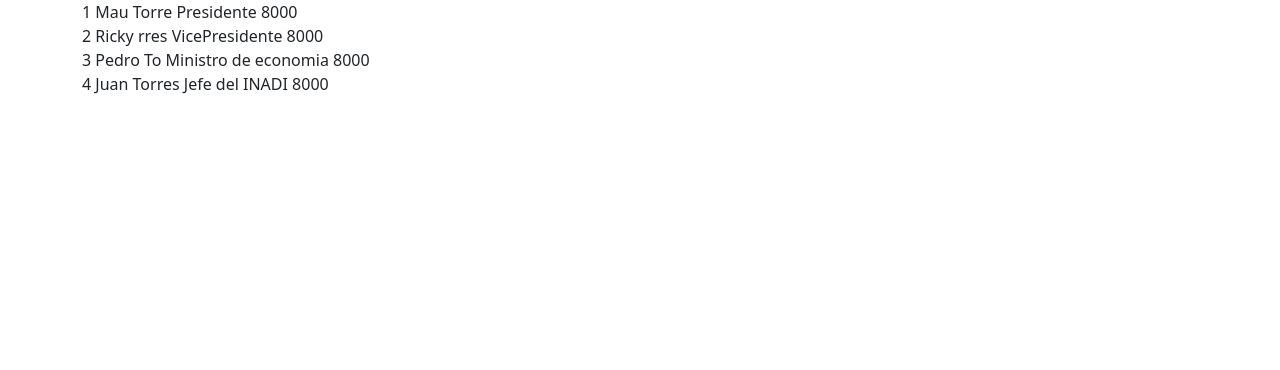
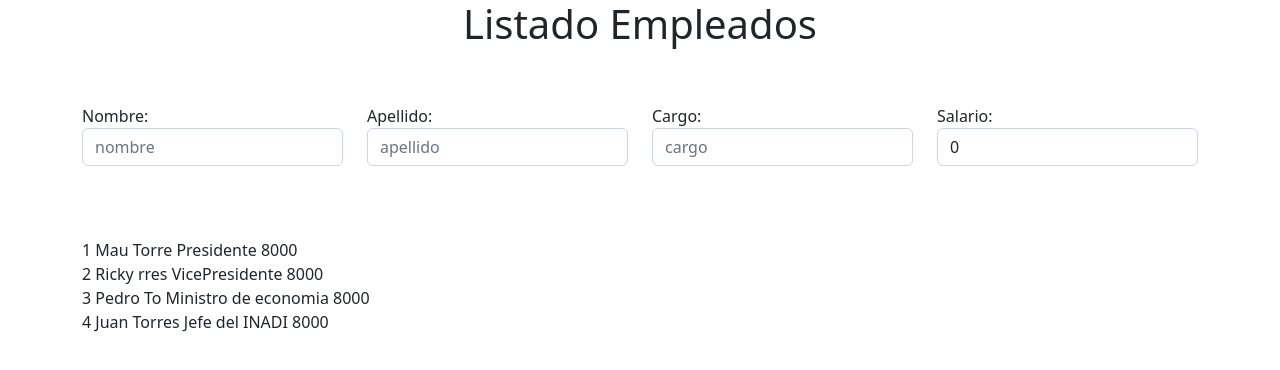
Before and after one commit to Ralonso20/app-empleados, an Angular app: page / in a window 1280 px wide. Shown: the top 370 px of the page. Built offline with nearby package versions, Linux system fonts and the light colour scheme.

Commit message:
estructura html

```diff
--- a/src/app/app.component.html
+++ b/src/app/app.component.html
@@ -1,3 +1,33 @@
+<div class="container">
+  <div class="col" style="text-align: center;"><h1>{{title}}</h1></div>
+
+  <br><br>
+
+  <form class="form-group row">
+      <div class="form-group col-md-3">
+        <label for="nombre">Nombre:</label>
+        <input type="text" name="nombre" id="nombre" placeholder="nombre" class="form-control" [(ngModel)]="cuadroNombre">
+      </div>
+
+      <div class="form-group col-md-3">
+        <label for="nombre">Apellido:</label>
+        <input type="text" name="apellido" id="apellido" placeholder="apellido" class="form-control" [(ngModel)]="cuadroApellido">
+      </div>
+
+      <div class="form-group col-md-3">
+        <label for="nombre">Cargo:</label>
+        <input type="text" name="cargo" id="cargo" placeholder="cargo" class="form-control" [(ngModel)]="cuadroCargo">
+      </div>
+
+      <div class="form-group col-md-3">
+        <label for="nombre">Salario:</label>
+        <input type="text" name="salario" id="salario" placeholder="salario" class="form-control" [(ngModel)]="cuadroSalario">
+      </div>
+  </form>
+</div>
+
+<br><br><br>
+
 <div class="container">
   <div class="row">
     <div class="col">
--- a/src/app/app.component.ts
+++ b/src/app/app.component.ts
@@ -7,7 +7,7 @@
   styleUrls: ['./app.component.css']
 })
 export class AppComponent {
-  title = 'app-empleados';
+  title = 'Listado Empleados';
 
   empleados:Array<Empleados>=[
     new Empleados("Mau", "Torre", "Presidente", 8000),
@@ -15,4 +15,9 @@
     new Empleados("Pedro", "To", "Ministro de economia", 8000),
     new Empleados("Juan", "Torres", "Jefe del INADI", 8000),
   ];
+
+  cuadroNombre:String = "";
+  cuadroApellido:String = "";
+  cuadroCargo:String = "";
+  cuadroSalario:number = 0;
 }
```
